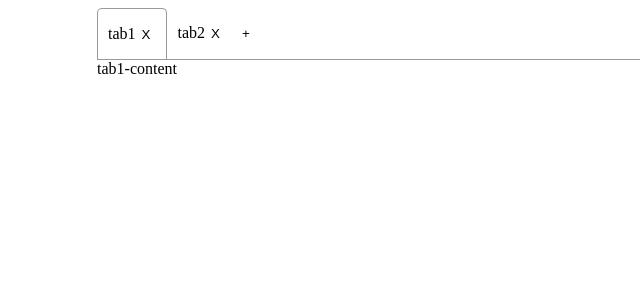
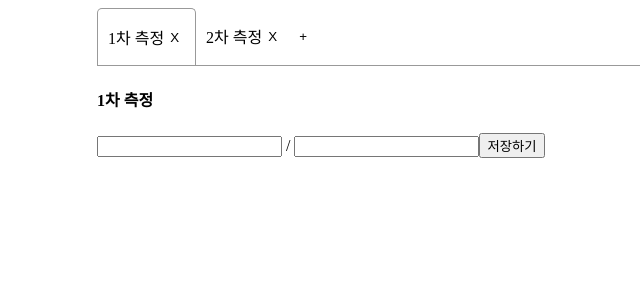
Before and after one commit to js990311/bp-note, a React (Vite) app: page /tabs in a window 1280 px wide. Shown: the top 300 px of the page, without its empty margins (167-807 px from the left). Built offline with nearby package versions, Linux system fonts and the light colour scheme.

Commit message:
add: BPrecordTab

```diff
--- a/src/App.jsx
+++ b/src/App.jsx
@@ -4,6 +4,7 @@ import BPRecord from './components/record/BPrecord'
 import BPHome from './components/BPHome'
 import NotFound from './components/NotFound'
 import Tab from './components/global/tab/Tab'
+import BPrecordTab from './components/record/form/BPrecordTab'
 
 function App() {
 
@@ -13,7 +14,7 @@ function App() {
         <Route path='' element={<BPHome />}></Route>
         <Route path="/record" element={<BPRecord />}></Route>
         <Route path='*' element={<NotFound />}></Route>
-        <Route path='tabs' element={<Tab />}></Route>
+        <Route path='tabs' element={<BPrecordTab />}></Route>
       </Routes>
     </div>
   )
--- /dev/null
+++ b/src/components/record/form/BPrecordTab.jsx
@@ -0,0 +1,124 @@
+import { useState } from 'react';
+import TabTitle from '../../global/tab/TabTitle';
+import TabContent from '../../global/tab/TabContent';
+import '../../global/tab/Tab.css';
+import BPrecordForm from './BPrecordForm';
+
+const BPrecordTab = () => {
+    const [pressures, setPressures] = useState([
+        {
+            systolic : '',
+            diastolic : ''
+        },
+        {
+            systolic : '',
+            diastolic : ''
+        }
+    ]);
+
+    const updatePressure = (pressure, index) => {
+        console.log(pressure, index);
+        let newPressures = pressures.map((p, i) => i === index ? pressure : p);
+        setPressures(newPressures);
+    }
+
+    const [tabInfo, setTabInfo] = useState(
+        {
+            activeTab : 0,
+            tabs : [
+                ...pressures.map(
+                    (pressure, index) => (
+                        <BPrecordForm
+                            key={index}
+                            id={index}
+                            pressure={pressure}
+                            onUpdate={(newPressure)=>{
+                                updatePressure(newPressure, index)
+                            }}
+                        />
+                    )
+                )
+            ]
+        }
+    );
+    console.log(tabInfo);
+    const onDeleteTab = (index) => {
+        console.log('delete');
+        setTabInfo((prev) => {
+            let alterTabs = prev.tabs.filter((tab, idx) => idx !== index);
+            let alterActiveTab = prev.activeTab === alterTabs.length ? prev.activeTab-1 : prev.activeTab;
+            let alter = {
+                ...prev,
+                activeTab : alterActiveTab,
+                tabs : alterTabs,
+            }
+            return alter;
+        });
+    }
+
+    const onActiveTab = (index) => {
+        console.log('onClick');
+        setTabInfo({
+            ...tabInfo,
+            activeTab: index
+        });
+    }
+
+    const onCreateTab = (newTab) => {
+        setTabInfo((prev) => {
+            let alterTabs = [
+                ...prev.tabs,
+                newTab
+            ]
+            let alterActiveTab = alterTabs.length-1;
+            return {
+                activeTab : alterActiveTab,
+                tabs : alterTabs
+            }
+        });
+    }
+
+    return (
+        <div className='tab'>
+            <div className="tab-header">
+                {
+                    tabInfo.tabs.map((tab, idx)=>(
+                        <TabTitle
+                            key={idx}
+                            title={`${idx+1}차 측정`}
+                            isActive={tabInfo.activeTab === idx ? true : false}
+                            onActive={() => {onActiveTab(idx);}}
+                            onDelete={()=>{onDeleteTab(idx)}}
+                        />
+                    ))
+                }
+                <button
+                    onClick={
+                        ()=>{
+                            onCreateTab( {
+                                title : 'newTabs',
+                                content : 'newTabs-content'
+                            });
+                        }
+                    }
+                >
+                    +
+                </button>
+            </div>
+            <div className="tab-body">
+                {
+                    tabInfo.tabs.map((tab, idx)=>(
+                        <TabContent
+                            key={idx}
+                            isActive={tabInfo.activeTab === idx ? true : false}
+                        >
+                            {tab}
+                        </TabContent>
+                    ))
+                }
+            </div>
+        </div>
+    );
+}
+
+export default BPrecordTab;
```
